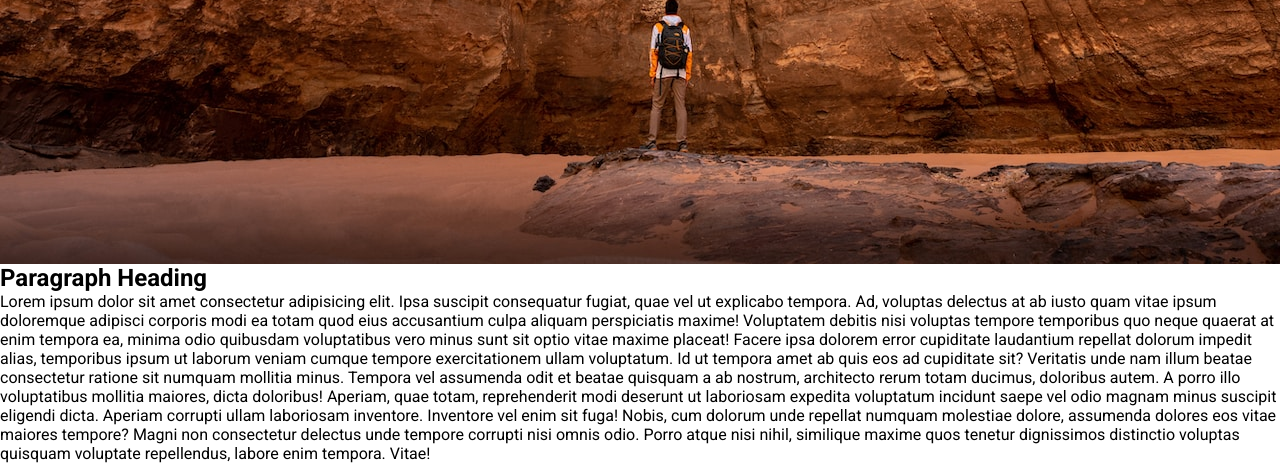
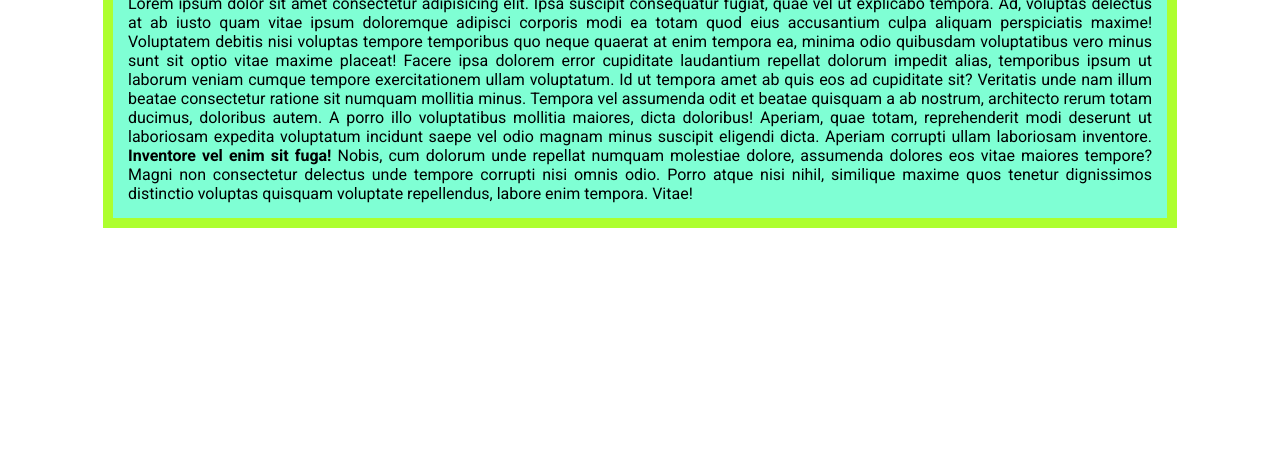
Before and after one commit to Misskhat/conception-html-css, a plain HTML site: page session-one/index.html in a window 1280 px wide. Shown: the part 536-999 px from the top of the page. After the commit the page ends 824 px from the top, so only its background shows below. Drawn offline with Linux system fonts and the light colour scheme.

Commit message:
added span and height and with

```diff
--- a/session-one/index.html
+++ b/session-one/index.html
@@ -12,7 +12,7 @@
     </div>
     <div class="artical">
         <h2>Paragraph Heading</h2>
-        <p>Lorem ipsum dolor sit amet consectetur adipisicing elit. Ipsa suscipit consequatur fugiat, quae vel ut explicabo tempora. Ad, voluptas delectus at ab iusto quam vitae ipsum doloremque adipisci corporis modi ea totam quod eius accusantium culpa aliquam perspiciatis maxime! Voluptatem debitis nisi voluptas tempore temporibus quo neque quaerat at enim tempora ea, minima odio quibusdam voluptatibus vero minus sunt sit optio vitae maxime placeat! Facere ipsa dolorem error cupiditate laudantium repellat dolorum impedit alias, temporibus ipsum ut laborum veniam cumque tempore exercitationem ullam voluptatum. Id ut tempora amet ab quis eos ad cupiditate sit? Veritatis unde nam illum beatae consectetur ratione sit numquam mollitia minus. Tempora vel assumenda odit et beatae quisquam a ab nostrum, architecto rerum totam ducimus, doloribus autem. A porro illo voluptatibus mollitia maiores, dicta doloribus! Aperiam, quae totam, reprehenderit modi deserunt ut laboriosam expedita voluptatum incidunt saepe vel odio magnam minus suscipit eligendi dicta. Aperiam corrupti ullam laboriosam inventore. Inventore vel enim sit fuga! Nobis, cum dolorum unde repellat numquam molestiae dolore, assumenda dolores eos vitae maiores tempore? Magni non consectetur delectus unde tempore corrupti nisi omnis odio. Porro atque nisi nihil, similique maxime quos tenetur dignissimos distinctio voluptas quisquam voluptate repellendus, labore enim tempora. Vitae!</p>
+        <p>Lorem ipsum dolor sit amet consectetur adipisicing elit. Ipsa suscipit consequatur fugiat, quae vel ut explicabo tempora. Ad, voluptas delectus at ab iusto quam vitae ipsum doloremque adipisci corporis modi ea totam quod eius accusantium culpa aliquam perspiciatis maxime! Voluptatem debitis nisi voluptas tempore temporibus quo neque quaerat at enim tempora ea, minima odio quibusdam voluptatibus vero minus sunt sit optio vitae maxime placeat! Facere ipsa dolorem error cupiditate laudantium repellat dolorum impedit alias, temporibus ipsum ut laborum veniam cumque tempore exercitationem ullam voluptatum. Id ut tempora amet ab quis eos ad cupiditate sit? Veritatis unde nam illum beatae consectetur ratione sit numquam mollitia minus. Tempora vel assumenda odit et beatae quisquam a ab nostrum, architecto rerum totam ducimus, doloribus autem. A porro illo voluptatibus mollitia maiores, dicta doloribus! Aperiam, quae totam, reprehenderit modi deserunt ut laboriosam expedita voluptatum incidunt saepe vel odio magnam minus suscipit eligendi dicta. Aperiam corrupti ullam laboriosam inventore. <span class="imp">Inventore vel enim sit fuga!</span> Nobis, cum dolorum unde repellat numquam molestiae dolore, assumenda dolores eos vitae maiores tempore? Magni non consectetur delectus unde tempore corrupti nisi omnis odio. Porro atque nisi nihil, similique maxime quos tenetur dignissimos distinctio voluptas quisquam voluptate repellendus, labore enim tempora. Vitae!</p>
     </div>
 </body>
 </html>
--- a/session-one/styles/style.css
+++ b/session-one/styles/style.css
@@ -8,7 +8,7 @@
 
 .image-position{
     background-image: url(../images/man-infront-wall.jpg);
-    height: 100vh;
+    height: 50vh;
     background-position: bottom;
 
 }
@@ -18,4 +18,25 @@
     color:azure;
     font-size: 100px;
     padding-top: 60px;
+    letter-spacing: 2px;
 }
+
+.artical{
+    width: 80%;
+    margin: 60px auto;
+    text-align: justify;
+    border: 10px solid greenyellow;
+    padding: 15px;
+    background-color: aquamarine;
+}
+
+.artical h2{
+    text-align: center;
+    font-size: 30px;
+    padding-bottom: 10px;
+}
+
+.artical p .imp{
+    font-size: 1em;
+    font-weight: 700;
+}
```
